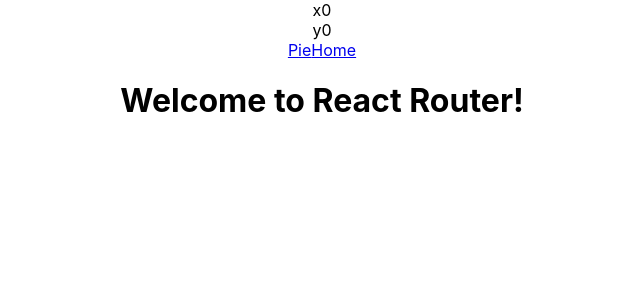
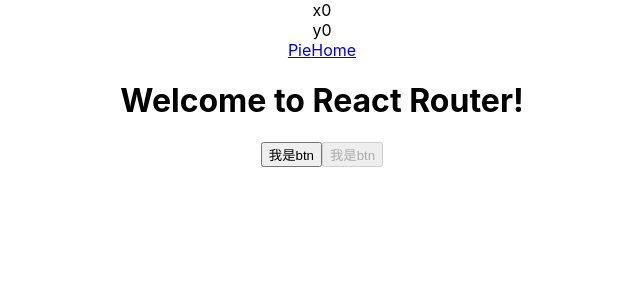
Before and after one commit to objectMaker/react_component_lib, a React (Create React App) app: page / in a window 1280 px wide. Shown: the top 300 px of the page, without its empty margins (318-958 px from the left). Built offline with nearby package versions, Linux system fonts and the light colour scheme.

Commit message:
'添加btn'

```diff
--- a/src/App.tsx
+++ b/src/App.tsx
@@ -5,6 +5,7 @@
 import './App.css';
 
 import useMouseMove from './Hooks/mouseMove';
+import Button,{btnType} from './components/Button/Button';
 
 function App() {
   const {x,y}= useMouseMove()
@@ -18,6 +19,12 @@
         <Link to="/home">Home</Link>
       </nav>
       <h1>Welcome to React Router!</h1>
+      <Button btnType={btnType.Warning}>
+        我是btn
+      </Button>
+      <Button btnType={btnType.Warning} disabled={true}>
+        我是btn
+      </Button>
       <Routes>
         <Route path="/home" element={<Home />} />
         <Route path="pie" element={<Pie />} />
```
